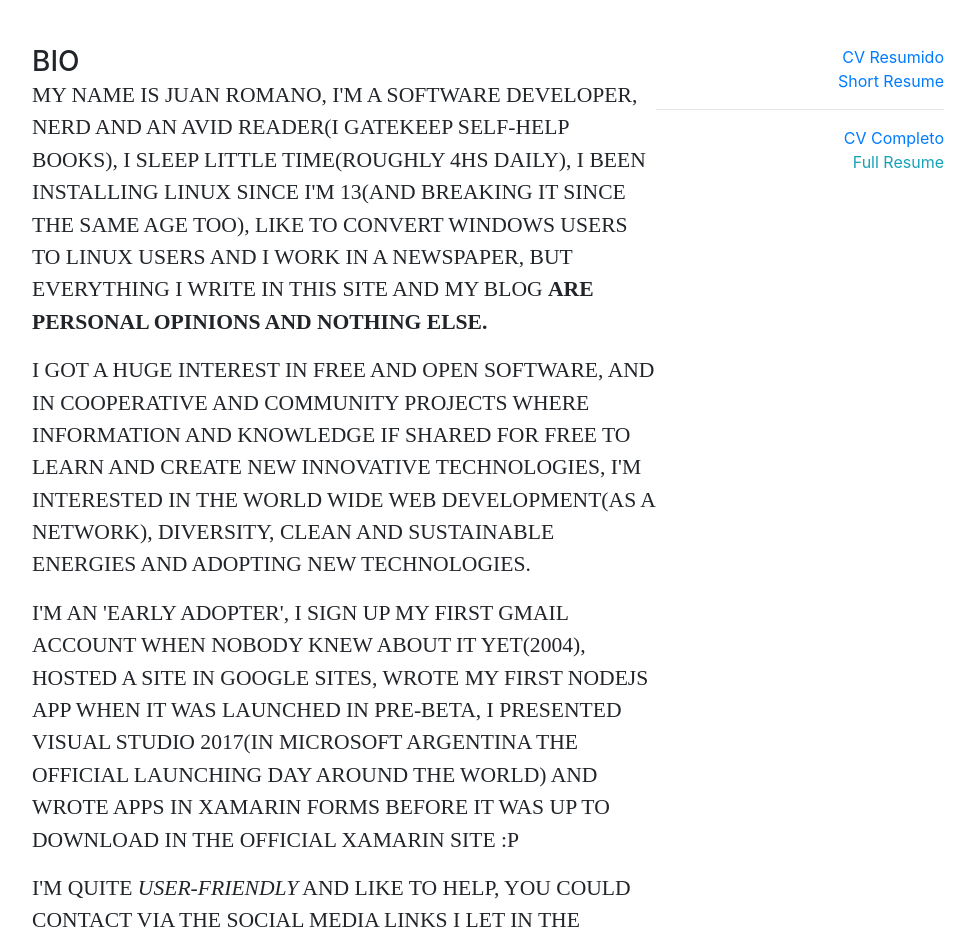
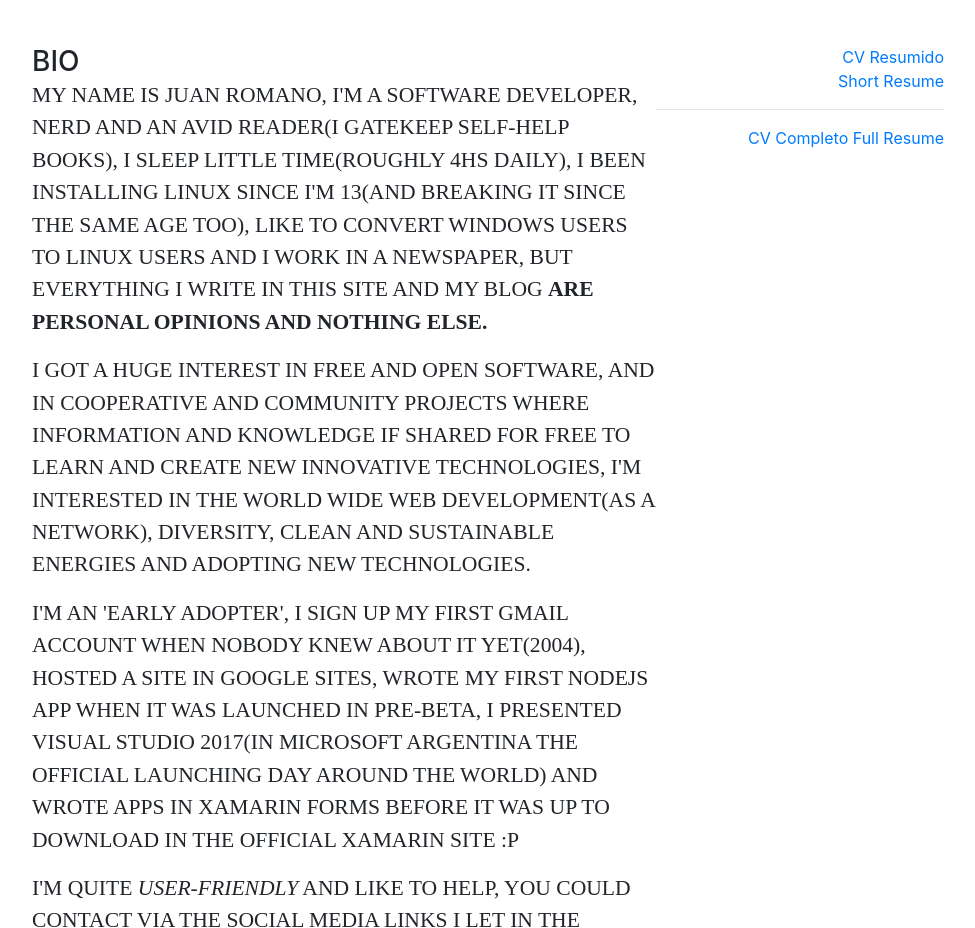
Before and after one commit to jpromanonet/portfolioCV, a website with bundled scripts: page webSite/en/index.html in a window 1280 px wide. Shown: the part 889-1817 px from the top of the page, without its empty margins (288-1263 px from the left). Built offline with nearby package versions, Linux system fonts and the light colour scheme; a web font is replaced by a local one.

Commit message:
New resumes path added to index in english

```diff
--- a/webSite/en/index.html
+++ b/webSite/en/index.html
@@ -236,9 +236,11 @@
                 <a href='resumes/spanish/cv.pdf' target='_blank'>
                   CV Completo
                 </a>
+              <span class="text-info">
+                <a href='resumes/english/cv.pdf' target='_blank'>
+                  Full Resume
+                </a>
               </span>
-                </br>
-              <span class="text-info">Full Resume</span>
             </div>
           </div>
           </div>
```
Also changed, not shown: webSite/documentation/README.md (deleted), webSite/en/documentation/README.md (deleted).
